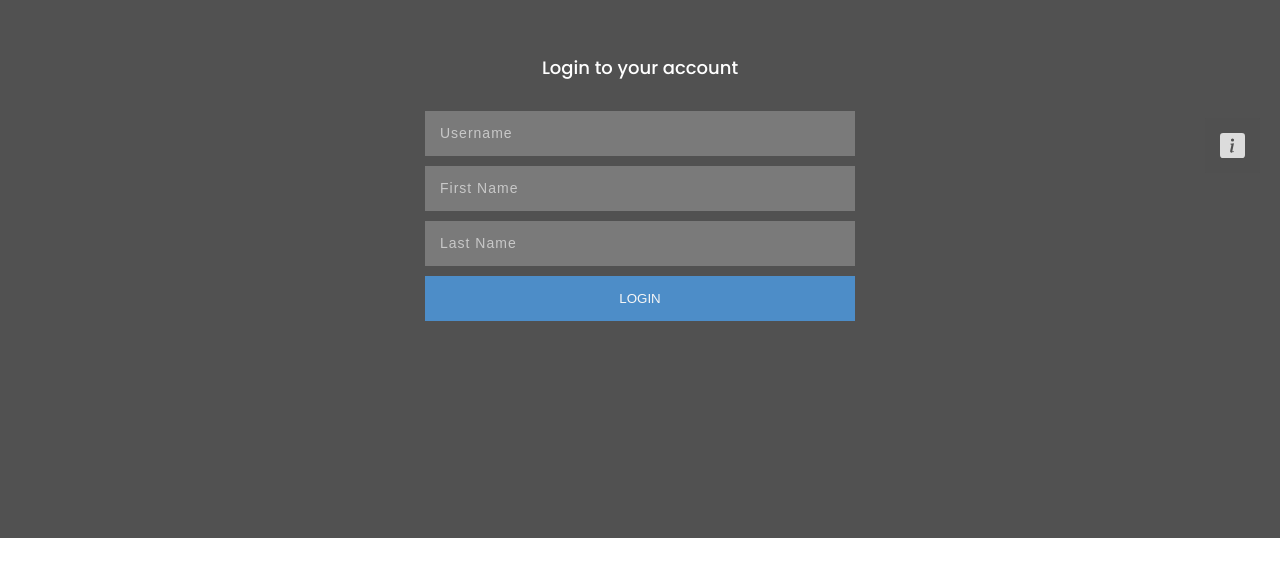
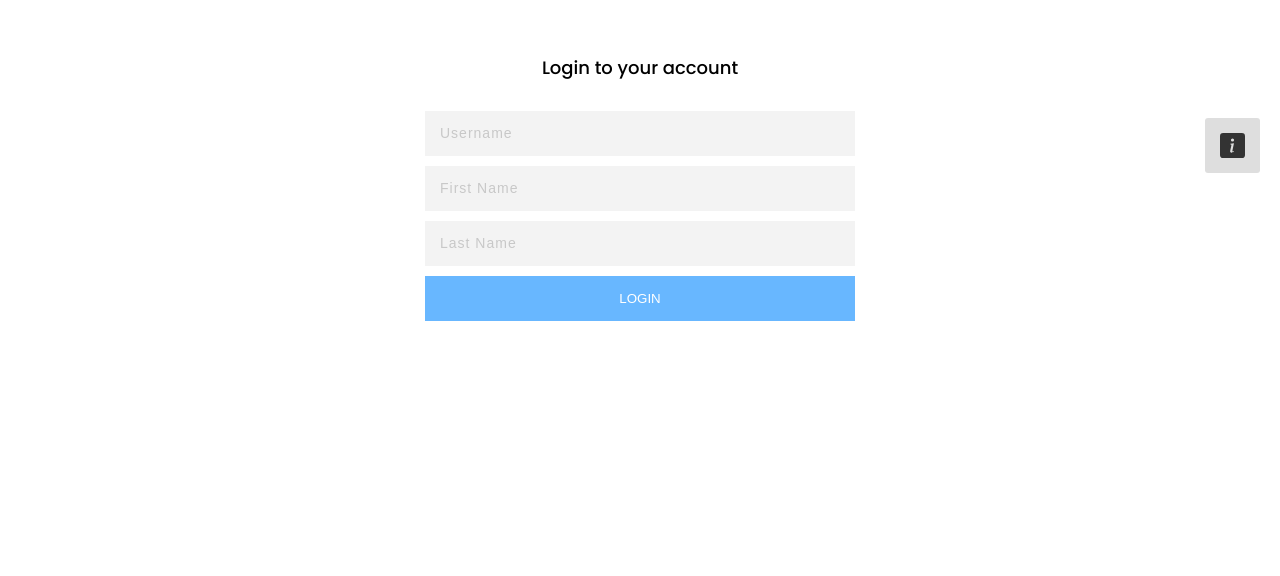
Before and after one commit to mchtugr/chat-app, a React (Create React App) app: page /#/login in a window 1280 px wide. Shown: the part 182-758 px from the top of the page. Built offline with nearby package versions, Linux system fonts and the light colour scheme.

Commit message:
default theme changed to light

```diff
--- a/src/App.js
+++ b/src/App.js
@@ -8,7 +8,7 @@ const App = () => {
   const [user, setUser] = useState(null)
   const [friendList, setFriendList] = useState(data.users)
   const [selectedFriend, setSelectedFriend] = useState(friendList[0])
-  const [theme, setTheme] = useState('dark')
+  const [theme, setTheme] = useState('light')
 
   // login user
   const login = (username) => {
```
